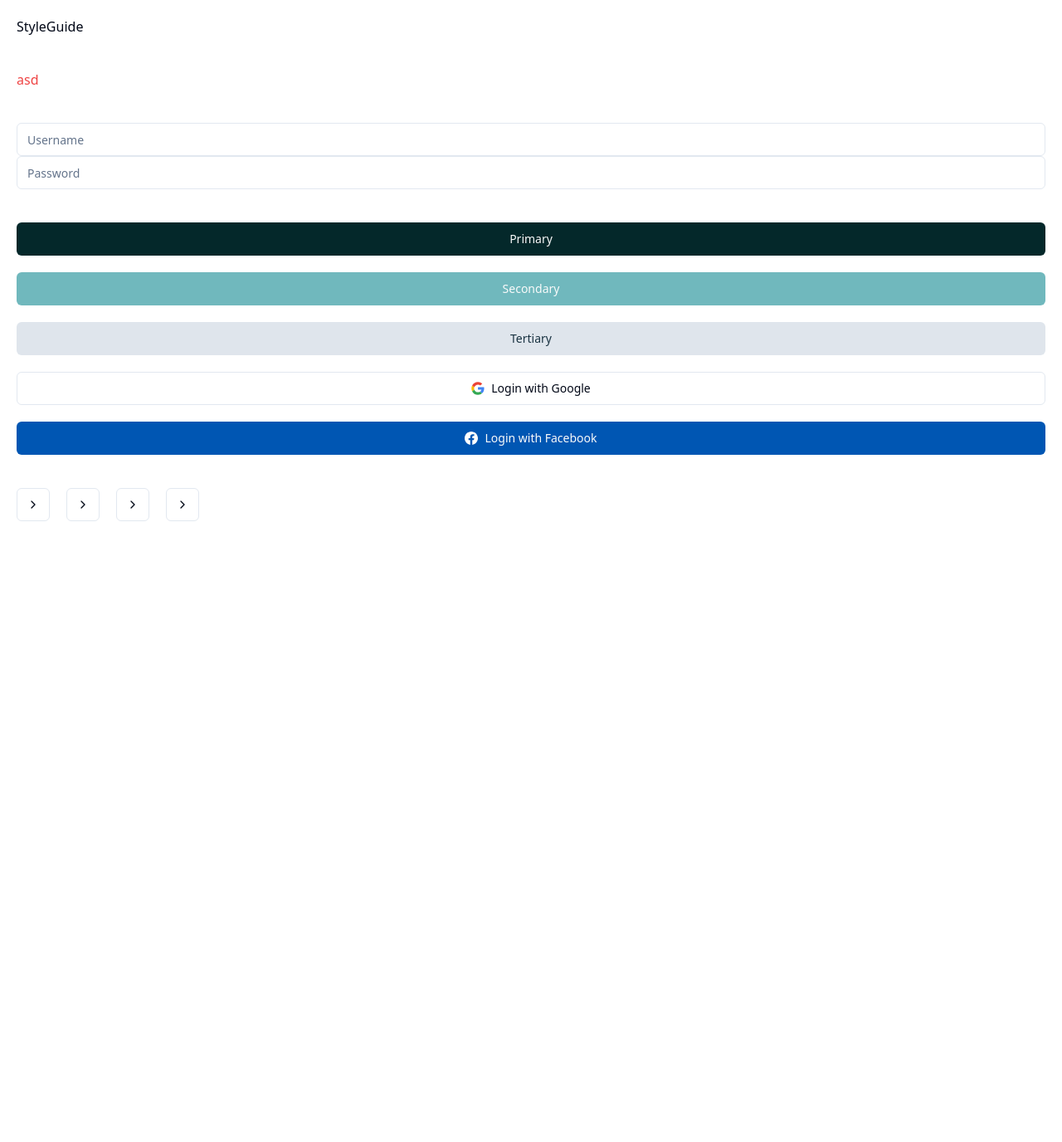
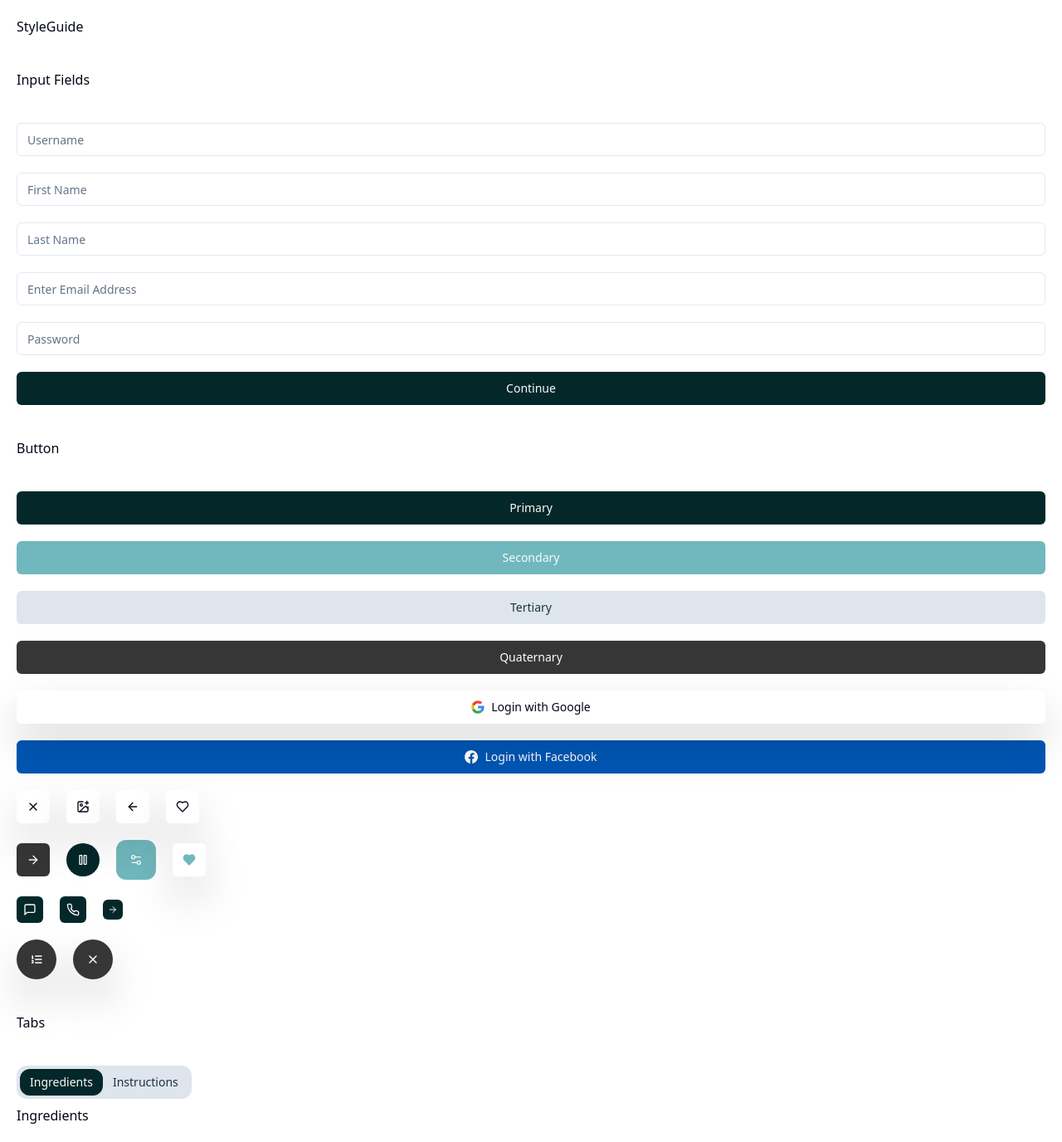
Before and after one commit to chnirt/chnirt-menu, a React (Vite) app: page / in a window 1280 px wide. Shown: the whole page at 83% size. Before the commit the page ends 800 px from the top, so only its background shows below. Built offline with nearby package versions, Linux system fonts and the light colour scheme.

Commit message:
Feature: Done 90% ui

```diff
--- a/package.json
+++ b/package.json
@@ -12,6 +12,7 @@
   "dependencies": {
     "@radix-ui/react-icons": "^1.3.0",
     "@radix-ui/react-slot": "^1.0.2",
+    "@radix-ui/react-tabs": "^1.0.4",
     "class-variance-authority": "^0.6.1",
     "clsx": "^1.2.1",
     "localforage": "^1.10.0",
--- a/src/components/ui/button.tsx
+++ b/src/components/ui/button.tsx
@@ -19,6 +19,7 @@ const buttonVariants = cva(
         ghost: "hover:bg-accent hover:text-accent-foreground",
         link: "text-primary underline-offset-4 hover:underline",
         tertiary: "bg-tertiary text-tertiary-foreground hover:bg-tertiary/80",
+        quaternary: "bg-quaternary text-quaternary-foreground hover:bg-quaternary/80",
       },
       size: {
         default: "h-10 px-4 py-2",
--- /dev/null
+++ b/src/components/ui/tabs.tsx
@@ -0,0 +1,53 @@
+import * as React from "react"
+import * as TabsPrimitive from "@radix-ui/react-tabs"
+
+import { cn } from "@/lib/utils"
+
+const Tabs = TabsPrimitive.Root
+
+const TabsList = React.forwardRef<
+  React.ElementRef<typeof TabsPrimitive.List>,
+  React.ComponentPropsWithoutRef<typeof TabsPrimitive.List>
+>(({ className, ...props }, ref) => (
+  <TabsPrimitive.List
+    ref={ref}
+    className={cn(
+      "inline-flex h-10 items-center justify-center rounded-md bg-muted p-1 text-muted-foreground",
+      className
+    )}
+    {...props}
+  />
+))
+TabsList.displayName = TabsPrimitive.List.displayName
+
+const TabsTrigger = React.forwardRef<
+  React.ElementRef<typeof TabsPrimitive.Trigger>,
+  React.ComponentPropsWithoutRef<typeof TabsPrimitive.Trigger>
+>(({ className, ...props }, ref) => (
+  <TabsPrimitive.Trigger
+    ref={ref}
+    className={cn(
+      "inline-flex items-center justify-center whitespace-nowrap rounded-sm px-3 py-1.5 text-sm font-medium ring-offset-background transition-all focus-visible:outline-none focus-visible:ring-2 focus-visible:ring-ring focus-visible:ring-offset-2 disabled:pointer-events-none disabled:opacity-50 data-[state=active]:bg-background data-[state=active]:text-foreground data-[state=active]:shadow-sm",
+      className
+    )}
+    {...props}
+  />
+))
+TabsTrigger.displayName = TabsPrimitive.Trigger.displayName
+
+const TabsContent = React.forwardRef<
+  React.ElementRef<typeof TabsPrimitive.Content>,
+  React.ComponentPropsWithoutRef<typeof TabsPrimitive.Content>
+>(({ className, ...props }, ref) => (
+  <TabsPrimitive.Content
+    ref={ref}
+    className={cn(
+      "mt-2 ring-offset-background focus-visible:outline-none focus-visible:ring-2 focus-visible:ring-ring focus-visible:ring-offset-2",
+      className
+    )}
+    {...props}
+  />
+))
+TabsContent.displayName = TabsPrimitive.Content.displayName
+
+export { Tabs, TabsList, TabsTrigger, TabsContent }
--- a/src/index.css
+++ b/src/index.css
@@ -20,13 +20,19 @@
     --input: 214.3 31.8% 91.4%;
 
     --primary: 183 82% 9%;
-    --primary-foreground: 180, 11%, 98%;
+    --primary-foreground: 180 11% 98%;
 
     --secondary: 184 37% 59%;
-    --secondary-foreground: 180, 11%, 98%;
+    --secondary-foreground: 180 11% 98%;
 
     --tertiary: 212 25% 90%;
-    --tertiary-foreground: 202, 43%, 18%;
+    --tertiary-foreground: 202 43% 18%;
+
+    --quaternary: 0 0% 21%;
+    --quaternary-foreground: 0 0% 100%;
+
+    --quinary: 0 0% 21%;
+    --quinary-foreground: 0 0% 100%;
 
     --accent: 210 40% 96.1%;
     --accent-foreground: 222.2 47.4% 11.2%;
@@ -55,11 +61,20 @@
     --border: 217.2 32.6% 17.5%;
     --input: 217.2 32.6% 17.5%;
 
-    --primary: 210 40% 98%;
-    --primary-foreground: 222.2 47.4% 11.2%;
+    --primary: 183 82% 9%;
+    --primary-foreground: 180 11% 98%;
 
-    --secondary: 217.2 32.6% 17.5%;
-    --secondary-foreground: 210 40% 98%;
+    --secondary: 184 37% 59%;
+    --secondary-foreground: 180 11% 98%;
+
+    --tertiary: 212 25% 90%;
+    --tertiary-foreground: 202 43% 18%;
+
+    --quaternary: 0 0% 21%;
+    --quaternary-foreground: 202 43% 18%;
+
+    --quinary: 0 0% 21%;
+    --quinary-foreground: 0 0% 100%;
 
     --accent: 217.2 32.6% 17.5%;
     --accent-foreground: 210 40% 98%;
--- a/src/pages/StyleGuide/index.tsx
+++ b/src/pages/StyleGuide/index.tsx
@@ -1,17 +1,67 @@
 import { Button } from "@/components/ui/button";
 import { Input } from "@/components/ui/input";
-import { ChevronRight } from "lucide-react";
+import {
+  ArrowLeft,
+  ArrowRight,
+  Heart,
+  ImagePlus,
+  ListOrdered,
+  Pause,
+  Settings2,
+  X,
+} from "lucide-react";
 import { ReactComponent as GoogleSVG } from "@/assets/google.svg";
+import { MessageSquare } from "lucide-react";
+import { Phone } from "lucide-react";
+import { Tabs, TabsContent, TabsList, TabsTrigger } from "@/components/ui/tabs";
+import { useCallback } from "react";
 
 const StyleGuide = () => {
+  const handleOnSubmit = useCallback((e) => {
+    e.preventDefault();
+    console.log("hello---");
+    return;
+  }, []);
+
   return (
-    <div className="p-5 grid gap-10">
-      StyleGuide
-      <h1 className="text-red-500">asd</h1>
-      <div>
-        <Input name="username" placeholder="Username" />
-        <Input type="password" name="password" placeholder="Password" />
+    <div className="p-5">
+      <h1>StyleGuide</h1>
+
+      <div className="mt-10 grid gap-10">
+        <div className="grid gap-10">
+          <h2>Input Fields</h2>
+          <form className="grid gap-5" onSubmit={handleOnSubmit}>
+            <Input
+              name="username"
+              autoComplete="username"
+              placeholder="Username"
+            />
+            <Input
+              name="firstName"
+              autoComplete="given-name"
+              placeholder="First Name"
+            />
+            <Input
+              name="lastName"
+              autoComplete="family-name"
+              placeholder="Last Name"
+            />
+            <Input
+              name="email"
+              autoComplete="email"
+              placeholder="Enter Email Address"
+            />
+            <Input
+              type="password"
+              autoComplete="current-password"
+              name="password"
+              placeholder="Password"
+            />
+            <Button type="submit">Continue</Button>
+          </form>
         </div>
+        <div className="grid gap-10">
+          <h2>Button</h2>
           <div className="grid gap-5">
             <Button className="w-full" variant="default">
               Primary
@@ -22,7 +72,13 @@ const StyleGuide = () => {
             <Button className="w-full" variant="tertiary">
               Tertiary
             </Button>
-        <Button className="w-full" variant="outline">
+            <Button className="w-full" variant="quaternary">
+              Quaternary
+            </Button>
+            <Button
+              className="w-full border-none drop-shadow-2xl"
+              variant="outline"
+            >
               <GoogleSVG className="mr-2 w-4 h-4" /> Login with Google
             </Button>
             <Button className="w-full bg-[#0056b3] hover:bg-[#0056b3]/80">
@@ -33,16 +89,16 @@ const StyleGuide = () => {
                 fill="none"
                 xmlns="http://www.w3.org/2000/svg"
               >
-            <g id="SVGRepo_bgCarrier" stroke-width="0"></g>
+                <g id="SVGRepo_bgCarrier" strokeWidth="0"></g>
                 <g
                   id="SVGRepo_tracerCarrier"
-              stroke-linecap="round"
-              stroke-linejoin="round"
+                  strokeLinecap="round"
+                  strokeLinejoin="round"
                 ></g>
                 <g id="SVGRepo_iconCarrier">
                   <path
-                fill-rule="evenodd"
-                clip-rule="evenodd"
+                    fillRule="evenodd"
+                    clipRule="evenodd"
                     d="M24 12C24 5.37258 18.6274 0 12 0C5.37258 0 0 5.37258 0 12C0 17.9895 4.38823 22.954 10.125 23.8542V15.4688H7.07812V12H10.125V9.35625C10.125 6.34875 11.9165 4.6875 14.6576 4.6875C15.9705 4.6875 17.3438 4.92188 17.3438 4.92188V7.875H15.8306C14.3399 7.875 13.875 8.80001 13.875 9.74899V12H17.2031L16.6711 15.4688H13.875V23.8542C19.6118 22.954 24 17.9895 24 12Z"
                     fill="#ffffff"
                   ></path>
@@ -50,20 +106,128 @@ const StyleGuide = () => {
               </svg>
               Login with Facebook
             </Button>
+
+            <div className="grid grid-flow-col auto-cols-max gap-5 items-center">
+              <Button
+                className="border-none drop-shadow-2xl"
+                variant="outline"
+                size="icon"
+              >
+                <X className="h-4 w-4" />
+              </Button>
+              <Button
+                className="border-none drop-shadow-2xl"
+                variant="outline"
+                size="icon"
+              >
+                <ImagePlus className="h-4 w-4" />
+              </Button>
+              <Button
+                className="border-none drop-shadow-2xl"
+                variant="outline"
+                size="icon"
+              >
+                <ArrowLeft className="h-4 w-4" />
+              </Button>
+              <Button
+                className="border-none drop-shadow-2xl"
+                variant="outline"
+                size="icon"
+              >
+                <Heart className="h-4 w-4" />
+              </Button>
             </div>
-      <div className="grid grid-flow-col auto-cols-max gap-5">
-        <Button variant="outline" size="icon">
-          <ChevronRight className="h-4 w-4" />
+
+            <div className="grid grid-flow-col auto-cols-max gap-5 items-center">
+              <Button variant="quaternary" size="icon">
+                <ArrowRight className="h-4 w-4" />
               </Button>
-        <Button variant="outline" size="icon">
-          <ChevronRight className="h-4 w-4" />
+              <Button className="rounded-full" variant="default" size="icon">
+                <Pause className="h-4 w-4" />
               </Button>
-        <Button variant="outline" size="icon">
-          <ChevronRight className="h-4 w-4" />
+              <Button className="w-12 h-12 rounded-xl" variant="secondary">
+                <Settings2 className="h-4 w-4" />
               </Button>
-        <Button variant="outline" size="icon">
-          <ChevronRight className="h-4 w-4" />
+              <Button
+                className="border-none drop-shadow-2xl"
+                variant="outline"
+                size="icon"
+              >
+                <Heart className="h-4 w-4 text-secondary fill-secondary" />
               </Button>
+            </div>
+            <div className="grid grid-flow-col auto-cols-max gap-5 items-center">
+              <Button className="w-8 h-8 px-2" variant="default">
+                <MessageSquare className="h-4 w-4" />
+              </Button>
+              <Button className="w-8 h-8 px-2" variant="default">
+                <Phone className="h-4 w-4" />
+              </Button>
+              <Button className="w-6 h-6 px-1.5" variant="default">
+                <ArrowRight className="h-4 w-4" />
+              </Button>
+            </div>
+            <div className="grid grid-flow-col auto-cols-max gap-5 items-center">
+              <Button
+                className="w-12 h-12 rounded-full drop-shadow-2xl"
+                variant="quaternary"
+              >
+                <ListOrdered className="h-5 w-5" />
+              </Button>
+              <Button
+                className="w-12 h-12 rounded-full drop-shadow-2xl"
+                variant="quaternary"
+              >
+                <X className="h-5 w-5" />
+              </Button>
+            </div>
+          </div>
+        </div>
+        <div className="grid gap-10">
+          <h2>Tabs</h2>
+          <div className="grid gap-5">
+            <Tabs defaultValue="ingredients">
+              <TabsList className="bg-tertiary text-tertiary-foreground rounded-xl">
+                {[
+                  {
+                    value: "ingredients",
+                    label: "Ingredients",
+                    content: "Ingredients",
+                  },
+                  {
+                    value: "instructions",
+                    label: "Instructions",
+                    content: "Instructions",
+                  },
+                ].map((tab, ti) => (
+                  <TabsTrigger
+                    key={`tab-trigger-${ti}`}
+                    className="data-[state=active]:bg-primary data-[state=active]:text-primary-foreground rounded-xl"
+                    value={tab.value}
+                  >
+                    {tab.label}
+                  </TabsTrigger>
+                ))}
+              </TabsList>
+              {[
+                {
+                  value: "ingredients",
+                  label: "Ingredients",
+                  content: "Ingredients",
+                },
+                {
+                  value: "instructions",
+                  label: "Instructions",
+                  content: "Instructions",
+                },
+              ].map((tab, ti) => (
+                <TabsContent key={`tab-content-${ti}`} value={tab.value}>
+                  {tab.content}
+                </TabsContent>
+              ))}
+            </Tabs>
+          </div>
+        </div>
       </div>
     </div>
   );
--- a/tailwind.config.js
+++ b/tailwind.config.js
@@ -33,6 +33,14 @@ module.exports = {
         tertiary: {
           DEFAULT: "hsl(var(--tertiary))",
           foreground: "hsl(var(--tertiary-foreground))",
+        },
+        quaternary: {
+          DEFAULT: "hsl(var(--quaternary))",
+          foreground: "hsl(var(--quaternary-foreground))",
+        },
+        quinary: {
+          DEFAULT: "hsl(var(--quinary))",
+          foreground: "hsl(var(--quinary-foreground))",
         },
         destructive: {
           DEFAULT: "hsl(var(--destructive))",
```
Also changed, not shown: 1 other file (tests, documents, lock files or other folders). Lines whose indentation alone changed are shown as unchanged.
